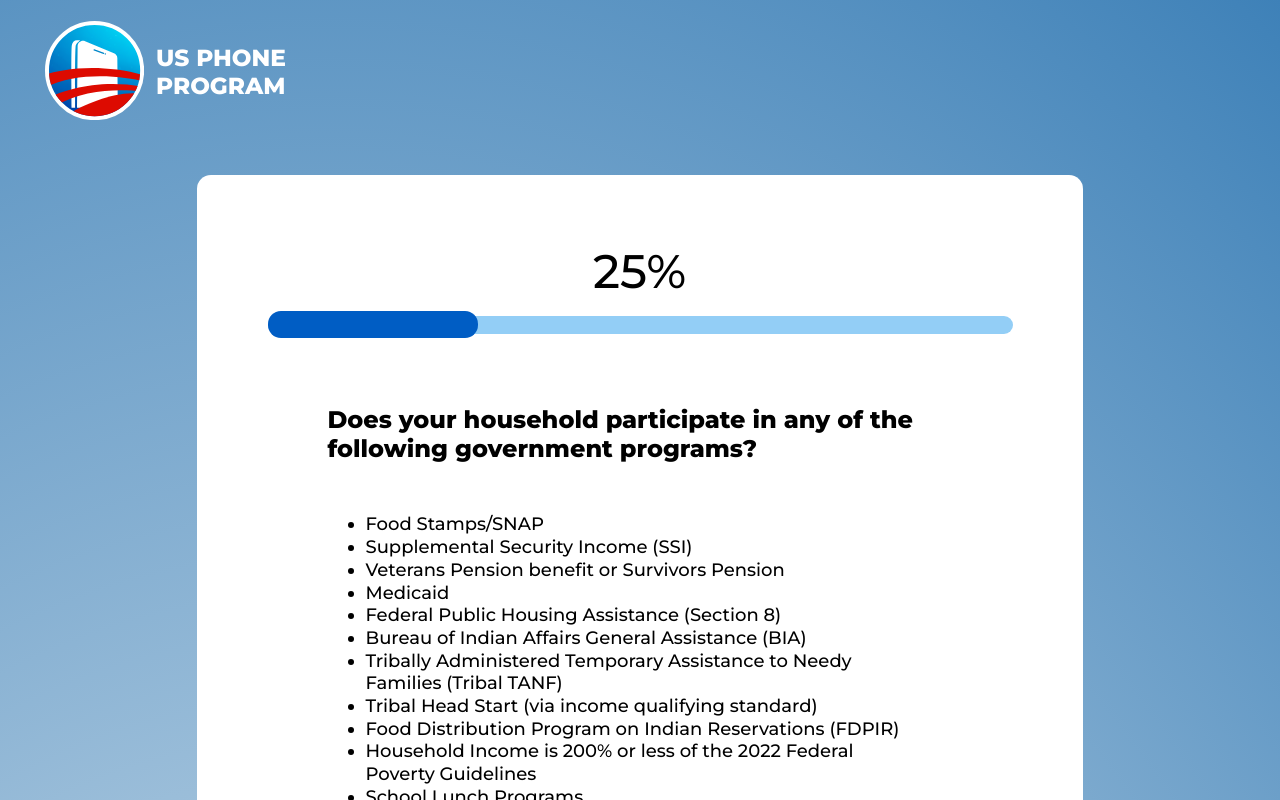
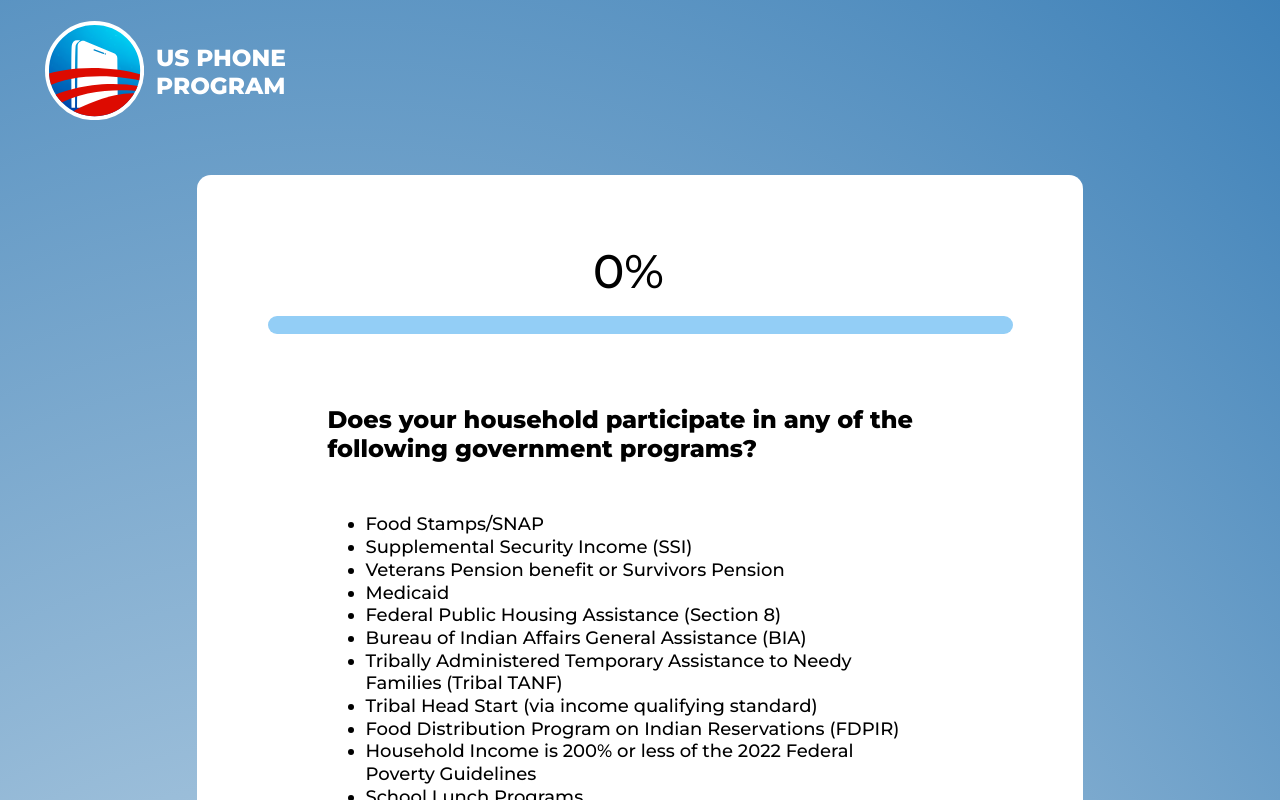
Before and after one commit to vadimhloba/vue-practice, a Nuxt app: page / in a window 1280 px wide. Shown: the top 800 px of the page. Built offline with nearby package versions, Linux system fonts and the light colour scheme.

Commit message:
added some changes

```diff
--- a/pages/index.vue
+++ b/pages/index.vue
@@ -24,11 +24,13 @@
 			<div class="container">
 				<div class="wrapper"></div>
 				<div class="wrap">
-					<h1>25%</h1>
-					<div class="slider">
-						<div class="tab-move"></div>
-						<div class="static"></div>
-					</div>
+					<h1>{{ quizProgress }}%</h1>
+					<transition name="slide">
+						<div class="slider">
+							<div class="tab-move" :style="{ width: progress + '%'}"></div>
+							<div class="static"></div>
+						</div>
+					</transition>
 					<div class="text-main">
 						<h2
 							v-for="(item, index) in quiz[step].questions"
@@ -61,7 +63,7 @@
 			<h3>Checking Qualifications</h3>
 			<div class="container" v-if="!dowloadComplete">
 				<div class="counter">{{ dowloadProgress }}%</div>
-				<!-- <Preloader class="preloader" @:style="{ width: dowloadProgress + '%'}"/> -->
+				<Preloader class="preloader" :style="{ width: dowloadProgress + '%'}"/>
 			</div>
 		</section>
 
@@ -69,10 +71,11 @@
 </template>
 
 <script>
-
 export default {
   data() {
     return {
+			quizProgress: 0,
+			progress: 0,
 			step: 0,
 			dowloadProgress: 0,
 			dowloadComplete: false,
@@ -123,7 +126,12 @@ export default {
 			this.step = this.step + 1
 			localStorage.step = this.step
 			localStorage.quiz = JSON.stringify(this.quiz)
-		}
+		},
+		// onAnswer(isCorrect) {
+    // if (isCorrect) {
+    //   this.progress += 100 / this.quiz[this.step];
+    // 	}
+  	// },
   },
 		watch: {
 		dowloadProgress(newProgress) {
@@ -276,6 +284,12 @@ header .logo-desc{
 	line-height: 57px;
 	margin: 0 auto;
 }
+.slide-enter-active, .slide-leave-active {
+	transition: width 0.5s;
+}
+.slide-enter, .slide-leave-to {
+	width: 0;
+}
 .main .slider{
 	position: relative;
 	display: block;
@@ -291,7 +305,6 @@ header .logo-desc{
 	content: "";
 	position: absolute;
 	margin-top: -5px;
-	width: 210px;
 	height: 26.28px;
 	background: #005DC4;
 	border-radius: 12.9323px;
@@ -362,11 +375,11 @@ input[type=text]:focus {
 
 /* key-frames START */
 @keyframes lineAnim {
-    0% {
+    from {
         width: 0%;
     }
-    25% {
-        width: 25%;
+    to {
+        width: 100%;
     }
 }
 /* key-frames END */
```
Also changed, not shown: 1 other file (tests, documents, lock files or other folders).
